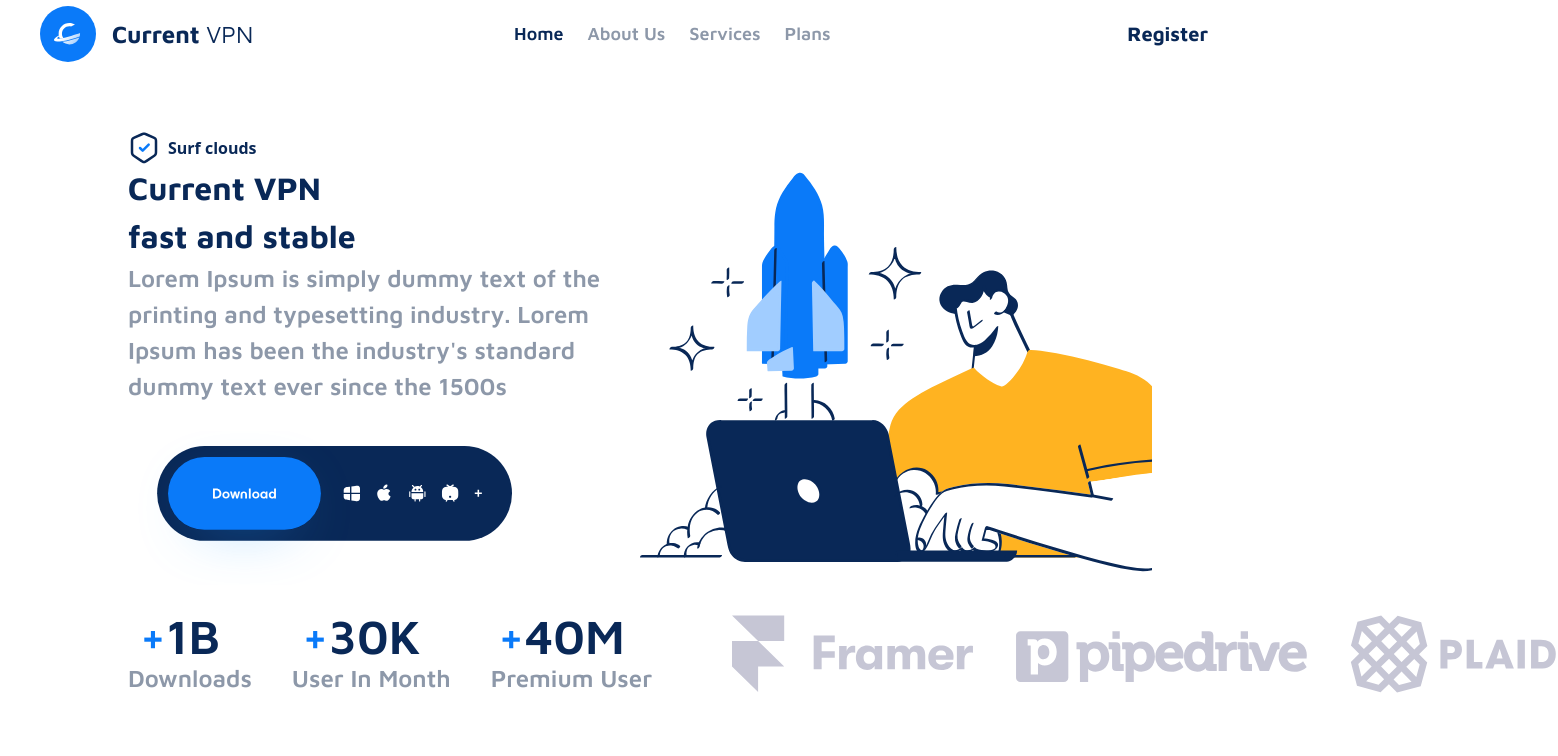
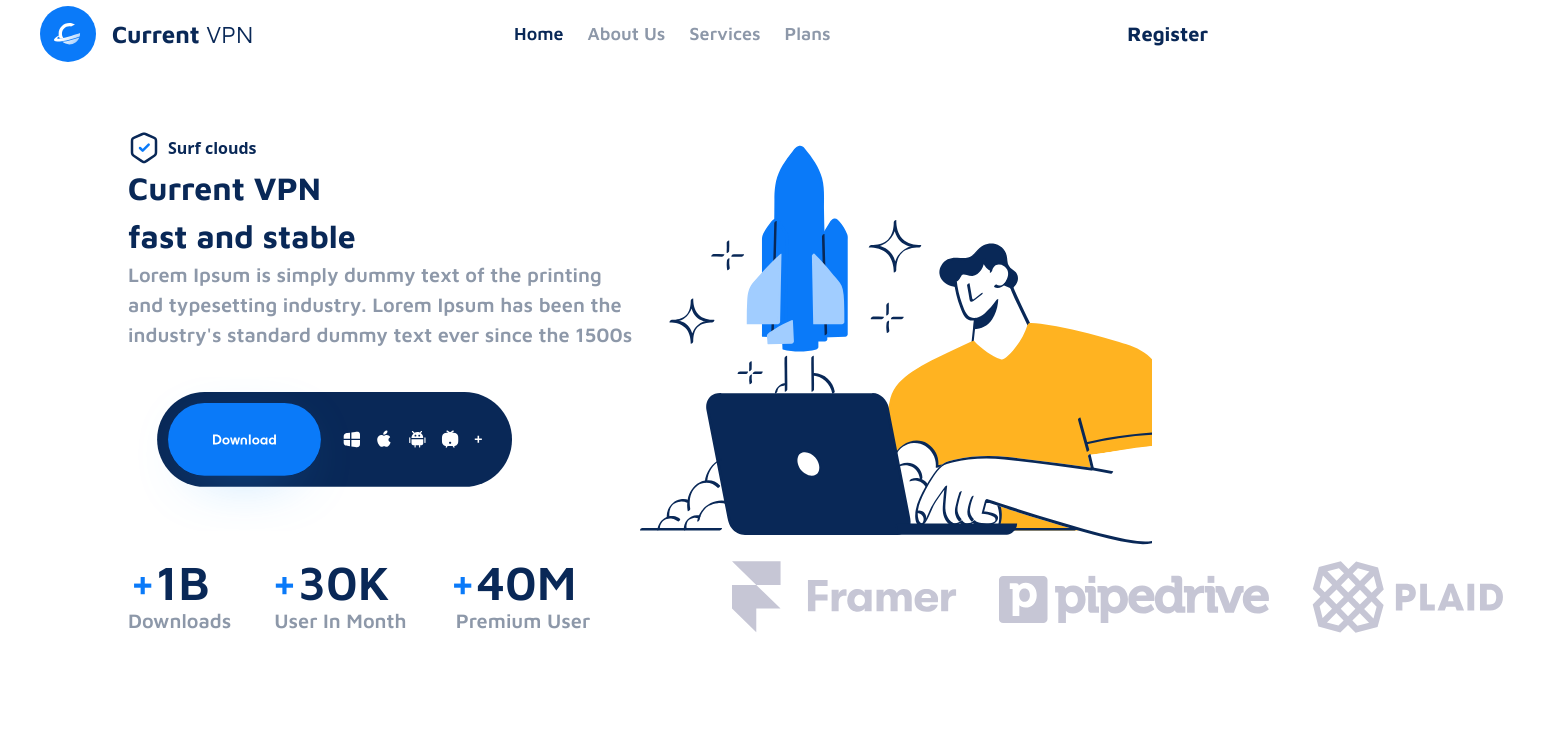
Before and after one commit to Abdullah-146/Vpn, a React (Vite) app: page / in a window 1280 px wide. Shown: the top 756 px of the page, 1558 px wide, since content can reach past the window. Built offline with nearby package versions, Linux system fonts and the light colour scheme.

Commit message:
comitted

```diff
--- a/tailwind.config.js
+++ b/tailwind.config.js
@@ -15,7 +15,7 @@ module.exports = {
       },
       fontSize: {
         heading: "2rem",
-        subHeading: "1.5rem",
+        subHeading: "1.25rem",
         simple: "1rem",
       },
       fontWeight: {
```
